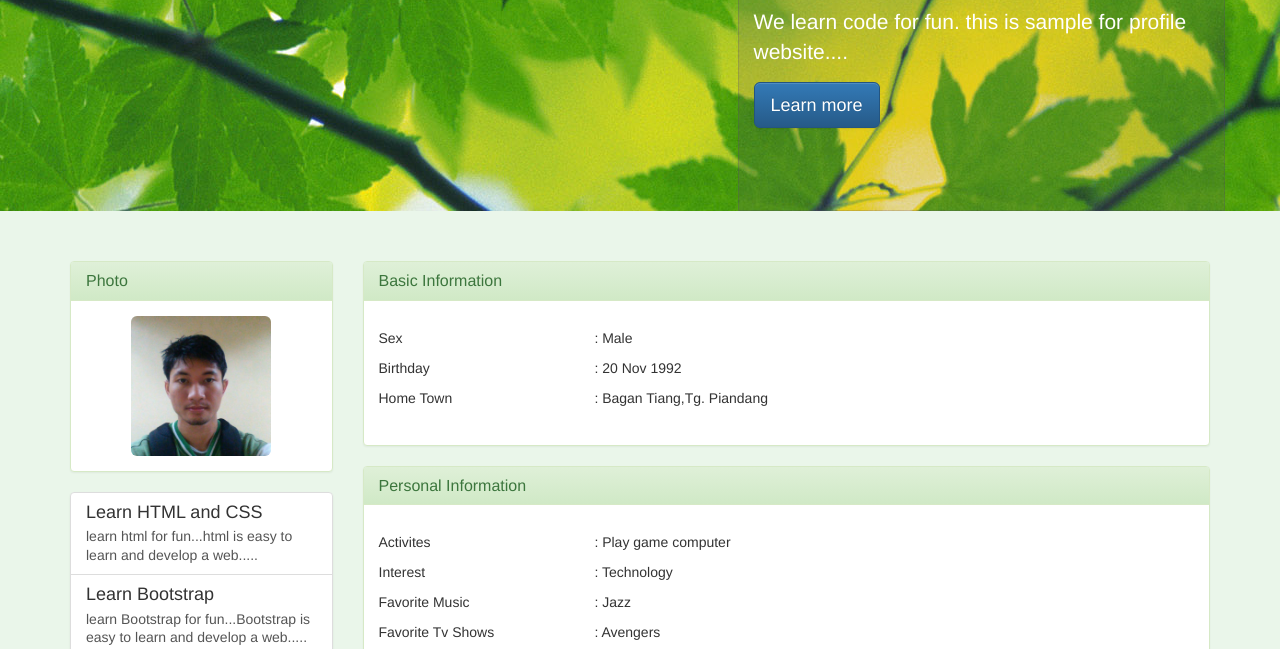
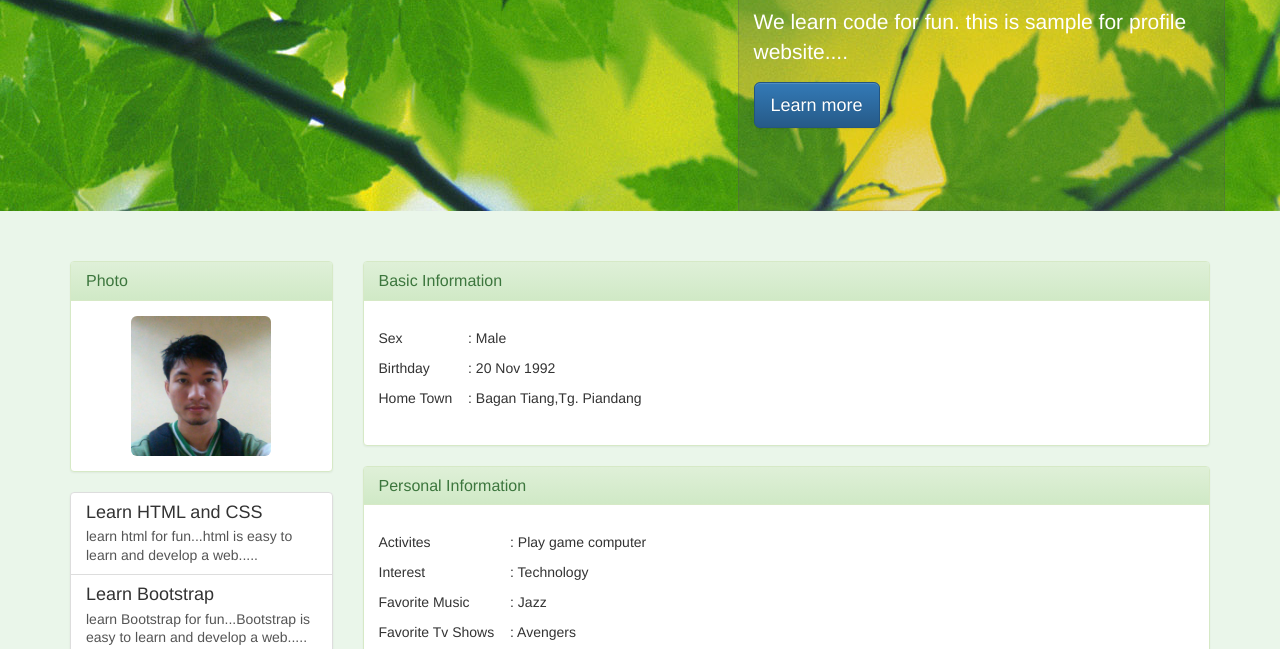
Before and after one commit to ridzwanSpade/Gamma-project-profile, a plain HTML site: page index.html in a window 1280 px wide. Shown: the part 149-798 px from the top of the page. Drawn offline with nearby package versions, Linux system fonts and the light colour scheme; a script that the page names is missing; files whose address does not match are found by name.

Commit message:
Update customcss.css

```diff
--- a/css/customcss.css
+++ b/css/customcss.css
@@ -100,7 +100,7 @@ li.logout a:hover,  .navbar-default .navbar-nav > li > a:hover, .navbar-default
 
 .hcontent{
     display: inline-block;
-    width: 200px;
+    /*width: 200px;*/
 
 }
 
@@ -109,6 +109,7 @@ li.logout a:hover,  .navbar-default .navbar-nav > li > a:hover, .navbar-default
     padding: 12px 12px;
     /* margin: 0px 42px; */
     margin-right: 120px;
+    width: 400px;
 }
 
 
```
